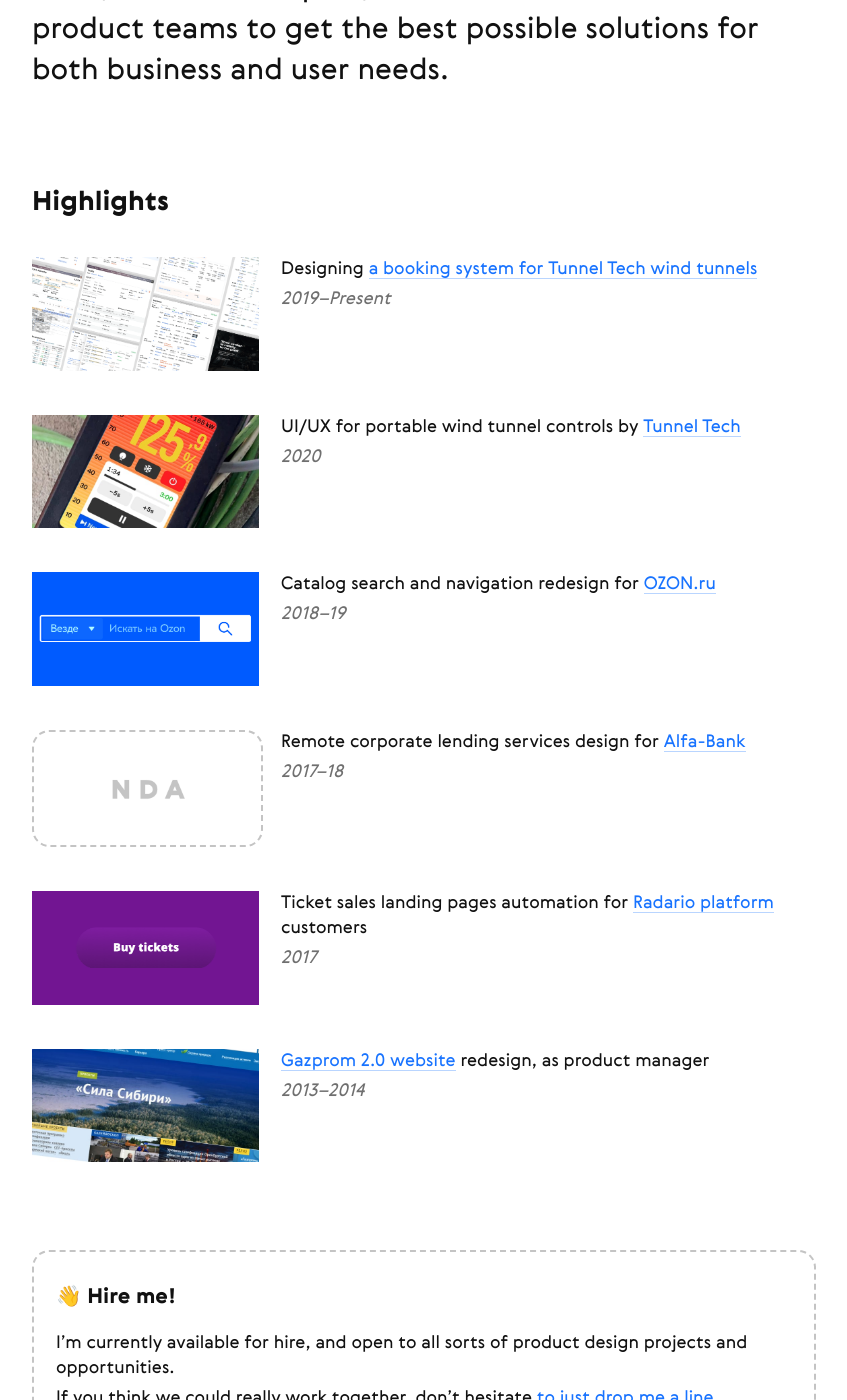
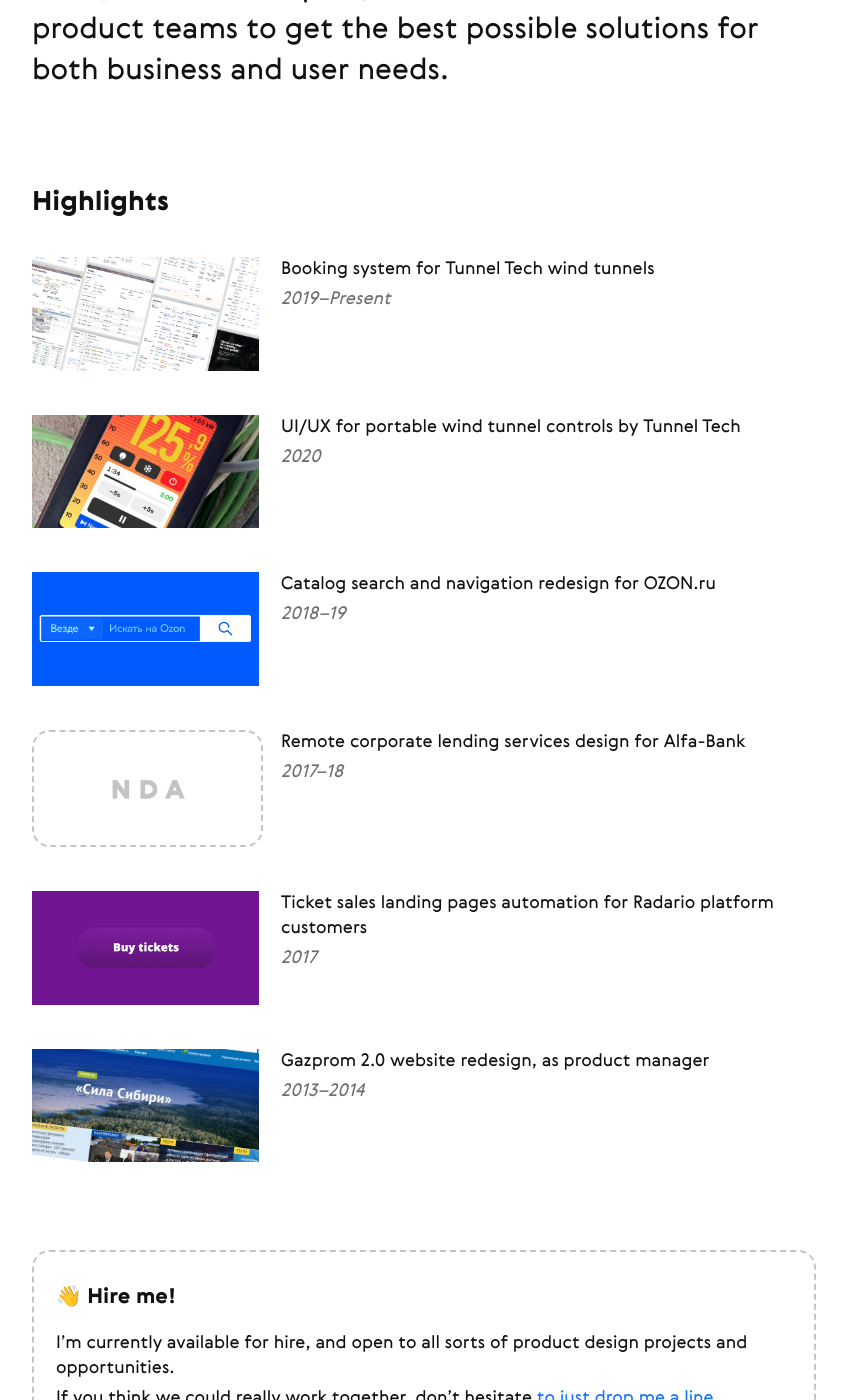
Before and after one commit to danielverdugo/danielverdugo.github.io, a Jekyll site: the page built from index.html, in a window 1280 px wide and 1400 px high, scrolled down 513 px. Shown: the whole window, without its empty margins (240-1087 px from the left). Built offline with Jekyll 4.4.1, drawn with Linux system fonts in a browser that asks for light colours; comment, search, counter and statistics services are not loaded.

Commit message:
Removed external links

```diff
--- a/index.html
+++ b/index.html
@@ -24,65 +24,53 @@
     </div>
     <div class="grid">
         <div class="unit one-third">
-            <a href="https://tunneltech.eu/booking-system/" onmouseover="hover('hg-tt1')" onmouseout="remhover('hg-tt1')" target="_blank">
                 <div class="project-banner" style="background: url(/assets/i/banners/tt-bs.png) center center no-repeat; background-size: 100%; padding-bottom: 50%"></div>
-            </a>
         </div>
         <div class="unit two-thirds">
-            Designing <a href="https://tunneltech.eu/booking-system/" id="hg-tt1" target="_blank">a&nbsp;booking system for&nbsp;Tunnel Tech wind tunnels</a>
+            Booking system for&nbsp;Tunnel Tech wind tunnels
         <br><span class="date">2019&ndash;Present
         </div>
     </div>
     <div class="grid">
         <div class="unit one-third">
-            <a href="http://tunneltech.eu" onmouseover="hover('hg-tt2')" onmouseout="remhover('hg-tt2')" target="_blank">
                 <div class="project-banner" style="background: url(/assets/i/banners/tt-knob.jpg) center center no-repeat; background-size: 100%; padding-bottom: 50%"></div>
-            </a>
         </div>
         <div class="unit two-thirds">
-            UI/UX for portable wind tunnel controls by&nbsp;<a href="http://tunneltech.eu" id="hg-tt2" target="_blank">Tunnel Tech</a>
+            UI/UX for portable wind tunnel controls by&nbsp;Tunnel Tech
             <br><span class="date">2020</span>
         </div>
     </div>
     <div class="grid">
         <div class="unit one-third">
-            <a href="http://ozon.ru" onmouseover="hover('hg-ozon')" onmouseout="remhover('hg-ozon')" target="_blank">
                 <div class="project-banner" style="background: url(/assets/i/banners/ozon.png) center center  no-repeat; background-size: 100%; padding-bottom: 50%"></div>
-            </a>
         </div>
         <div class="unit two-thirds">
-            Catalog search and navigation redesign</a> for&nbsp;<a href="http://ozon.ru" id="hg-ozon" target="_blank">OZON.ru</a>
+            Catalog search and navigation redesign for&nbsp;OZON.ru
         <br><span class="date">2018&ndash;19</span>
         </div>
         <div class="grid">
             <div class="unit one-third">
-                <a href="https://alfabank.com" onmouseover="hover('hg-alfa')" onmouseout="remhover('hg-alfa')" target="_blank">
                     <div class="project-banner" style="background: url(/assets/i/banners/alfa.png) center center no-repeat; background-size: 100%; padding-bottom: 50%; border: 2px dashed #C4C4C4; border-radius: 1em;"></div>
-                </a>
             </div>
             <div class="unit two-thirds">
-                Remote corporate lending services design for&nbsp;<nobr><a href="https://alfabank.com" id="hg-alfa" target="_blank">Alfa-Bank</a></nobr>
+                Remote corporate lending services design for&nbsp;<nobr>Alfa-Bank</nobr>
                 <br><span class="date">2017&ndash;18</span>
             </div>
         </div>
         <div class="grid">
             <div class="unit one-third">
-                <a href="https://radario.cc" onmouseover="hover('hg-rad')" onmouseout="remhover('hg-rad')" target="_blank">
                     <div class="project-banner" style="background: url(/assets/i/banners/radario.png) center center no-repeat; background-size: 100%; padding-bottom: 50%"></div>
-                </a>
             </div>
             <div class="unit two-thirds">
-                Ticket sales landing pages automation for <a href="https://radario.cc" id="hg-rad" target="_blank">Radario platform</a> customers
+                Ticket sales landing pages automation for Radario platform customers
                 <br><span class="date">2017</span>
             </div>
         <div class="grid">
             <div class="unit one-third">
-                <a href="http://gazprom.com" onmouseover="hover('hg-gaz')" onmouseout="remhover('hg-gaz')" target="_blank">
                     <div class="project-banner" style="background: url(/assets/i/banners/gazprom2.jpg) center center no-repeat; background-size: 100%; padding-bottom: 50%"></div>
-                </a>
             </div>
             <div class="unit two-thirds">
-                <a href="https://www.artlebedev.com/gazprom/site2/" id="hg-gaz" target="_blank">Gazprom 2.0 website</a> redesign, as&nbsp;product manager
+                Gazprom 2.0 website redesign, as&nbsp;product manager
                 <br><span class="date">2013&ndash;2014</span>
             </div>
         </div>
```
